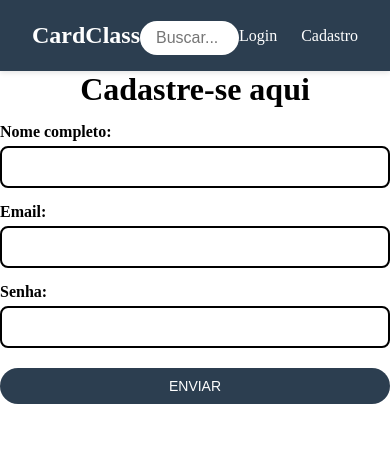
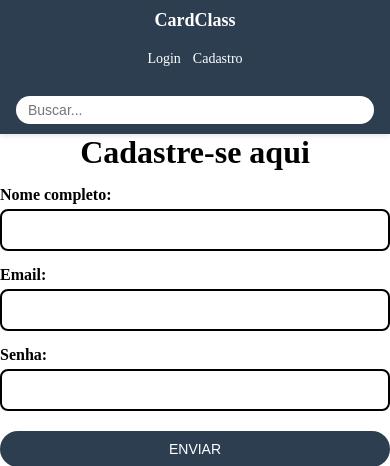
Before and after one commit to MariaCristiani/CardClass, a Flask app: page /cadastro in a window 390 px wide. Shown: the top 466 px of the page. Run offline with Flask 3, Linux system fonts and the light colour scheme.

Commit message:
Update navbar.css

```diff
--- a/static/navbar.css
+++ b/static/navbar.css
@@ -20,7 +20,7 @@
 }
 
 .navbar-home:hover {
-    color: #3498db;
+    color: #75a5d4;
 }
 
 .navbar-menu {
@@ -59,5 +59,68 @@
 }
 
 .navbar-actions a:hover {
-    color: #3498db;
+    color: #75a5d4;
 }
+
+/* Media Queries */
+@media (max-width: 992px) {
+    .navbar {
+        padding: 14px 24px;
+    }
+
+    .navbar-home {
+        font-size: 20px;
+    }
+
+    .navbar-actions {
+        gap: 18px;
+    }
+}
+
+@media (max-width: 768px) {
+    .navbar {
+        flex-direction: column;
+        padding: 12px 20px;
+        gap: 12px;
+    }
+
+    .navbar-menu {
+        order: 3;
+        width: 100%;
+        margin-top: 12px;
+    }
+
+    .search-form {
+        max-width: 100%;
+    }
+
+    .navbar-actions {
+        gap: 16px;
+        margin-top: 8px;
+    }
+}
+
+@media (max-width: 480px) {
+    .navbar {
+        padding: 10px 16px;
+    }
+
+    .navbar-home {
+        font-size: 18px;
+    }
+
+    .navbar-actions {
+        gap: 12px;
+        flex-wrap: wrap;
+        justify-content: center;
+    }
+
+    .navbar-actions a {
+        font-size: 14px;
+    }
+
+    .search-bar {
+        padding: 6px 12px;
+        font-size: 14px;
+    }
+}
```
